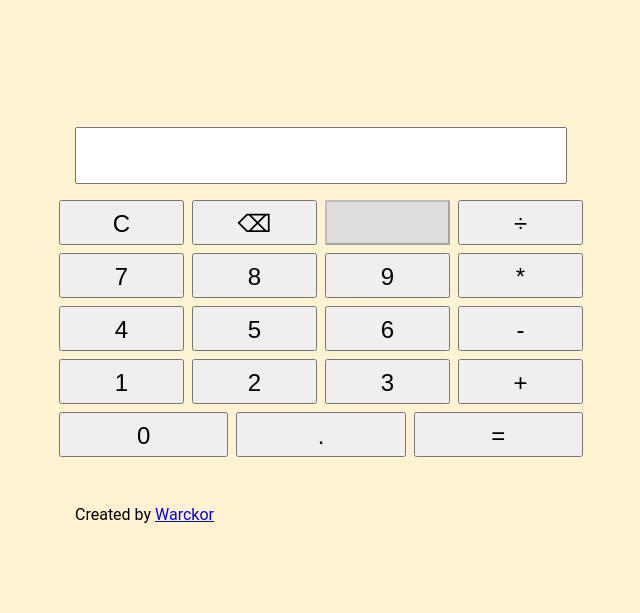
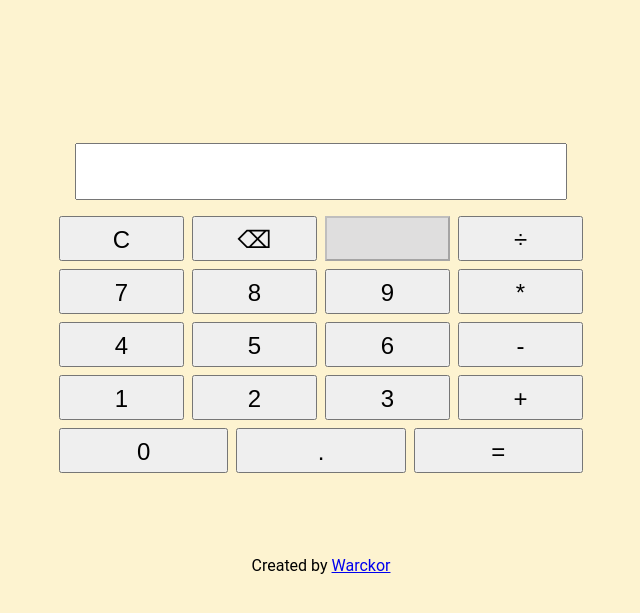
Before and after one commit to Warckor/odin_calculator, a website built with Vite: page index.html in a window 1280 px wide. Shown: the part 143-756 px from the top of the page, without its empty margins (319-959 px from the left). Built offline with nearby package versions, Linux system fonts and the light colour scheme.

Commit message:
Add initial styling

```diff
--- a/style.css
+++ b/style.css
@@ -68,3 +68,11 @@ footer {
 .buttons button:disabled {
   background: #dfdede;
 }
+
+footer {
+  display: flex;
+  justify-content: center;
+  align-items: center;
+  margin: 1rem 0 0 0;
+  padding-bottom: 0;
+}
```
